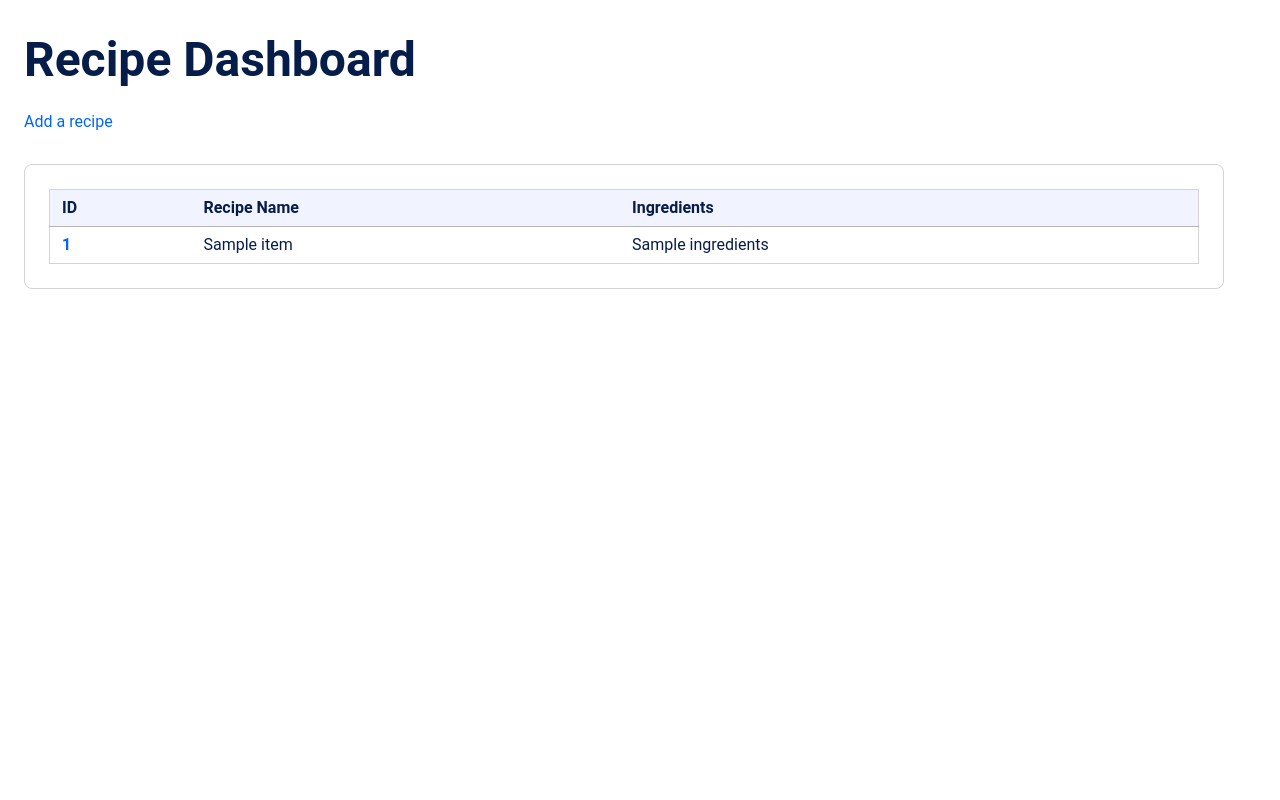
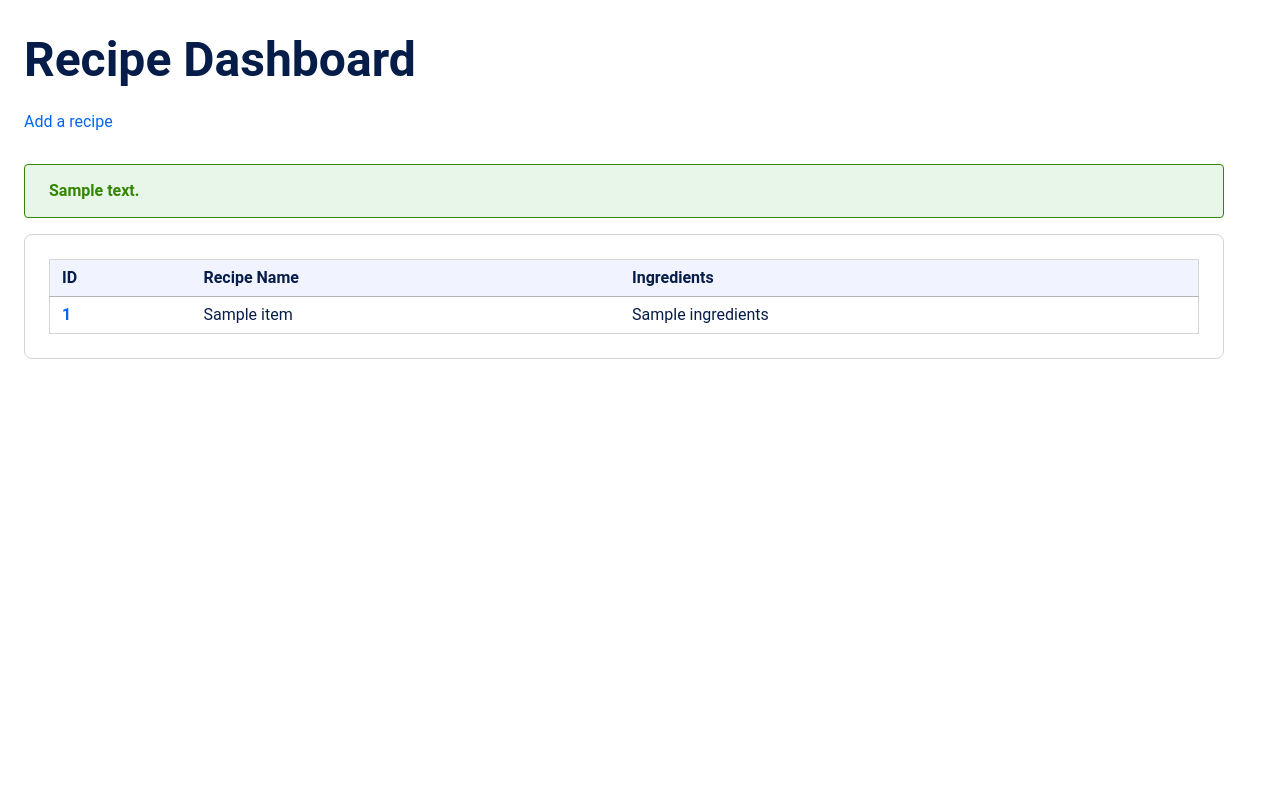
Before and after one commit to rpath2000/recipeapp2, a Python web app: template app/web/templates/index.html in a window 1280 px wide. Run offline with Jinja, Linux system fonts and the light colour scheme; the template is opened without the code that fills it: most values are stand-ins (such as "Sample title", 1, 10 or a date in 2020).

Commit message:
TASK-0004: Frontend application

```diff
--- a/app/web/templates/index.html
+++ b/app/web/templates/index.html
@@ -19,6 +19,8 @@
       --un-brand-500: #0066cc;
       --un-border-color-container: #dee2e6;
       --un-border-color-separator: #e9ecef;
+      --un-success-default: #2e7d32;
+      --un-error-default: #d32f2f;
       --un-focus-color: #0066cc;
       --un-focus-width: 2px;
       --un-focus-offset: 2px;
@@ -96,6 +98,19 @@
       margin-bottom: var(--un-grid-space-gutter-default);
     }
 
+    .alert {
+      padding: 1rem var(--un-space-card-body-horizontal);
+      border-radius: var(--un-radius-small);
+      margin-bottom: var(--un-grid-space-gutter-default);
+      font-weight: var(--un-font-weight-primary-bold);
+    }
+
+    .alert--success {
+      background-color: #e8f5e9;
+      color: var(--un-success-default);
+      border: 1px solid var(--un-success-default);
+    }
+
     table {
       width: 100%;
       border-collapse: collapse;
@@ -152,6 +167,12 @@
     </header>
 
     <main>
+      {% if success_message %}
+      <div class="alert alert--success" role="alert">
+        {{ success_message }}
+      </div>
+      {% endif %}
+
       <section class="un-card">
         <table>
           <thead>
```
Also changed, not shown: app/web/templates/recipe.html (+22 -13 lines).
